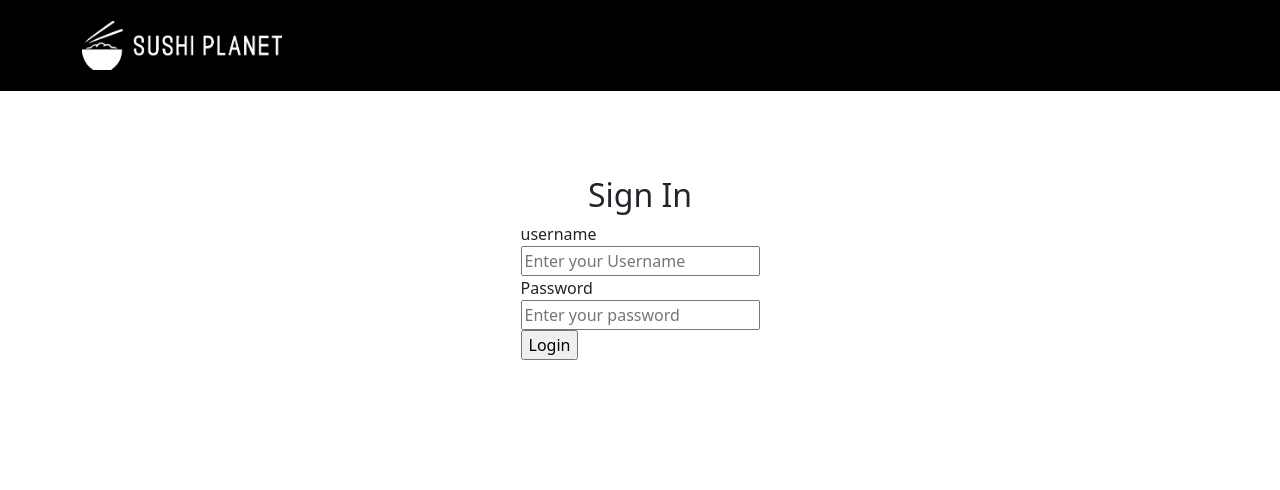
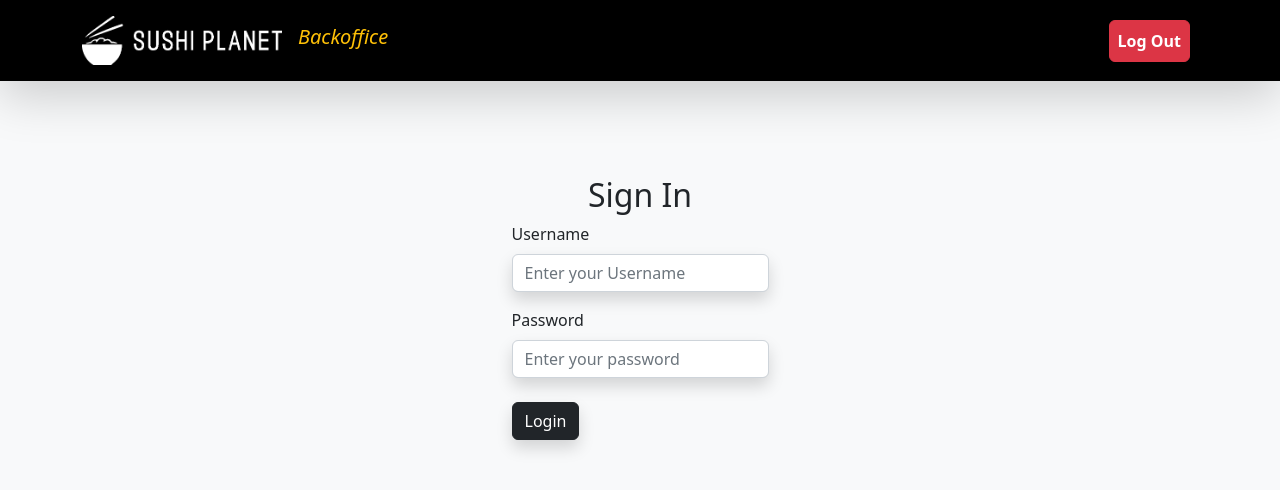
Before and after one commit to Buidlor/Sushi-Planet-v2, a PHP site: page /backoffice/Loginform.php in a window 1280 px wide. Shown: the top 490 px of the page. Run offline with PHP 8.4, Linux system fonts and the light colour scheme; data that the repository does not hold is empty.

Commit message:
styled the login page

```diff
--- a/application/source/backoffice/Loginform.php
+++ b/application/source/backoffice/Loginform.php
@@ -9,8 +9,7 @@
         $check_user->execute();
         if ($check_user->rowCount() > 0) {
             $row = $check_user->fetch(PDO::FETCH_ASSOC);
-            // echo "<h1>".$row['Pw'] ."</h1>";
-            // echo "<h1>" .password_hash($password, PASSWORD_DEFAULT) . "</h1>";
+
             if ($password == $row['Pw']) {
                 $_SESSION['user'] = $row['UserName'];
                 header("Location: backoffice.php");
@@ -35,30 +34,48 @@
 
     <title>Login</title>
 </head>
-<body class="">
-    <!-- navbar  -->
-    <nav class="navbar navbar-expand-lg bg-black navbar-dark py-3 fixed-top">
+<body class="bg-light">
+<!-- navbar  -->
+<nav class="navbar navbar-expand-lg bg-black navbar-dark py-3 fixed-top shadow-lg">
     <div class="container">
-      <a href="#" class="navbar-brand">
-        <img src="../images/logosushiplanet2white.png" width="200" alt="logo image" class="d-inline-block align-middle">
-      </a>
+      <ul class="d-flex justify-center align-items-center navbar-nav ms-auto">
+        <li class="nav-item">
+          <a href="#welcome" class="navbar-brand">
+            <img src="../images/logosushiplanet2white.png" width="200" alt="logo image" class="d-inline-block align-middle">
+          </a>
+        </li>
+        <li>
+          <a href="#welcome" class="navbar-brand">
+            <h5 class="d-inline-block align-middle fst-italic text-warning">Backoffice</h5>
+          </a>
+        </li>
+      </ul>
+      <div class="collapse navbar-collapse" id="navmenu">
+        <ul class="navbar-nav ms-auto">
+          <li class="nav-item">
+            <form method="post">
+              <button type="submit" name="logout" class="rounded nav-link text-dark mx-2 btn btn-danger text-white fw-bold">Log Out</button>
+            </form>
+          </li>
+        </ul>
+      </div>
     </div>
   </nav>
 
     <!-- main content  -->
     <section class="py-5 my-5 d-flex flex-column align-items-center justify-center">
         <p class="h2" >Sign In</p>
-        <form  class="" method="post" action="" name="login-from">
-            <div>
-                <label for="user">username</label><br>
-                <input class="" type="text" name="username" id="username" placeholder="Enter your Username" required>
+        <form  method="post" action="" name="login-from">
+            <div class="mb-3">
+                <label class="form-label"for="user">Username</label><br>
+                <input class="form-control shadow" type="text" name="username" id="username" placeholder="Enter your Username" required>
             </div>
-            <div>
-                <label for="password">Password</label><br>
-                <input class="" type="password" name="password" id="password" placeholder="Enter your password" required>
+            <div class="mb-3">
+                <label class="form-label " for="password">Password</label><br>
+                <input class="form-control shadow" type="password" name="password" id="password" placeholder="Enter your password" required>
             </div>
-            <div>
-                <input class ="" type="submit" name="login" value="Login">
+            <div class="mt-4">
+                <input class="btn btn-dark shadow" type="submit" name="login" value="Login">
             </div>
         </form>
     </section>
```
